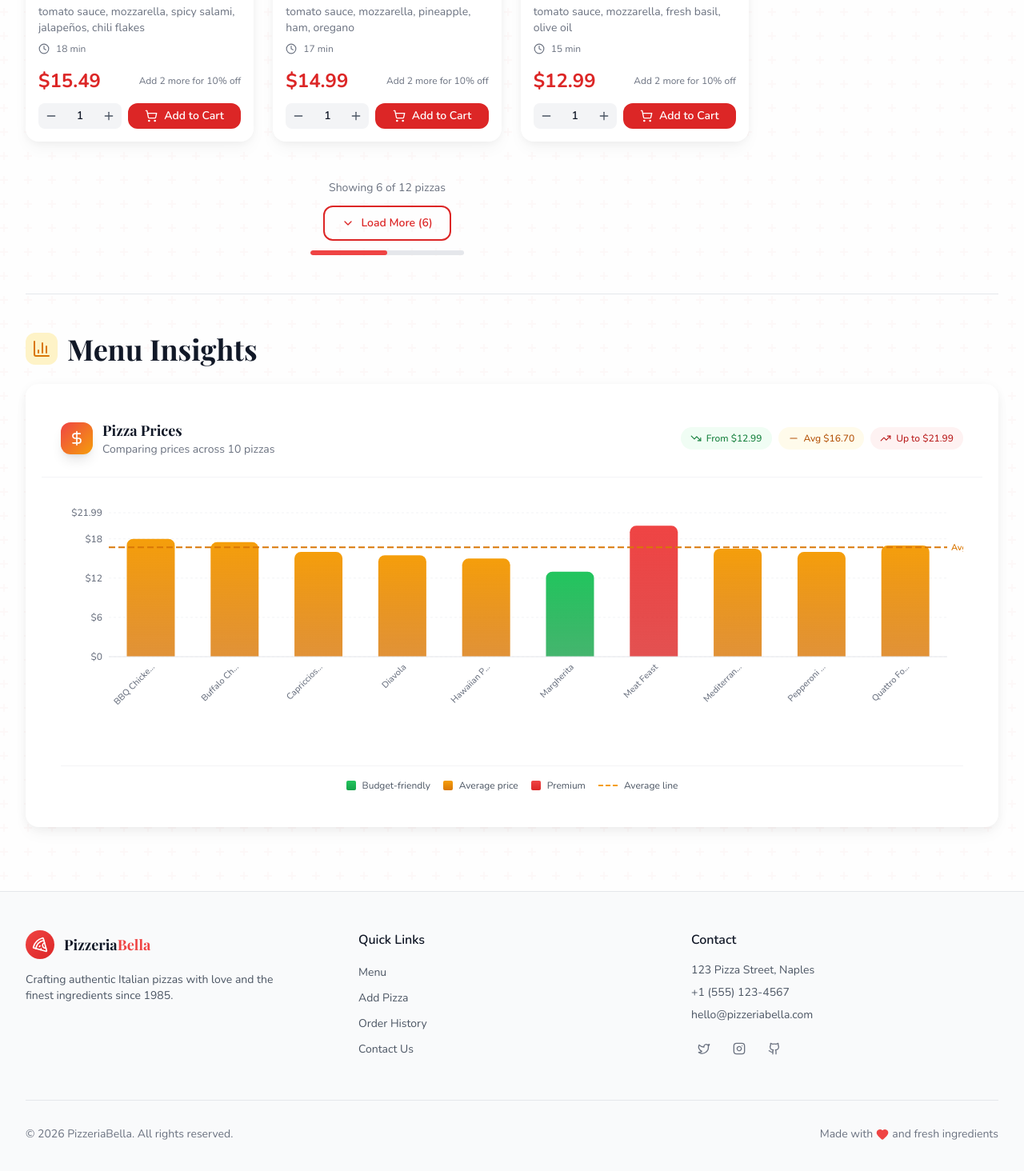
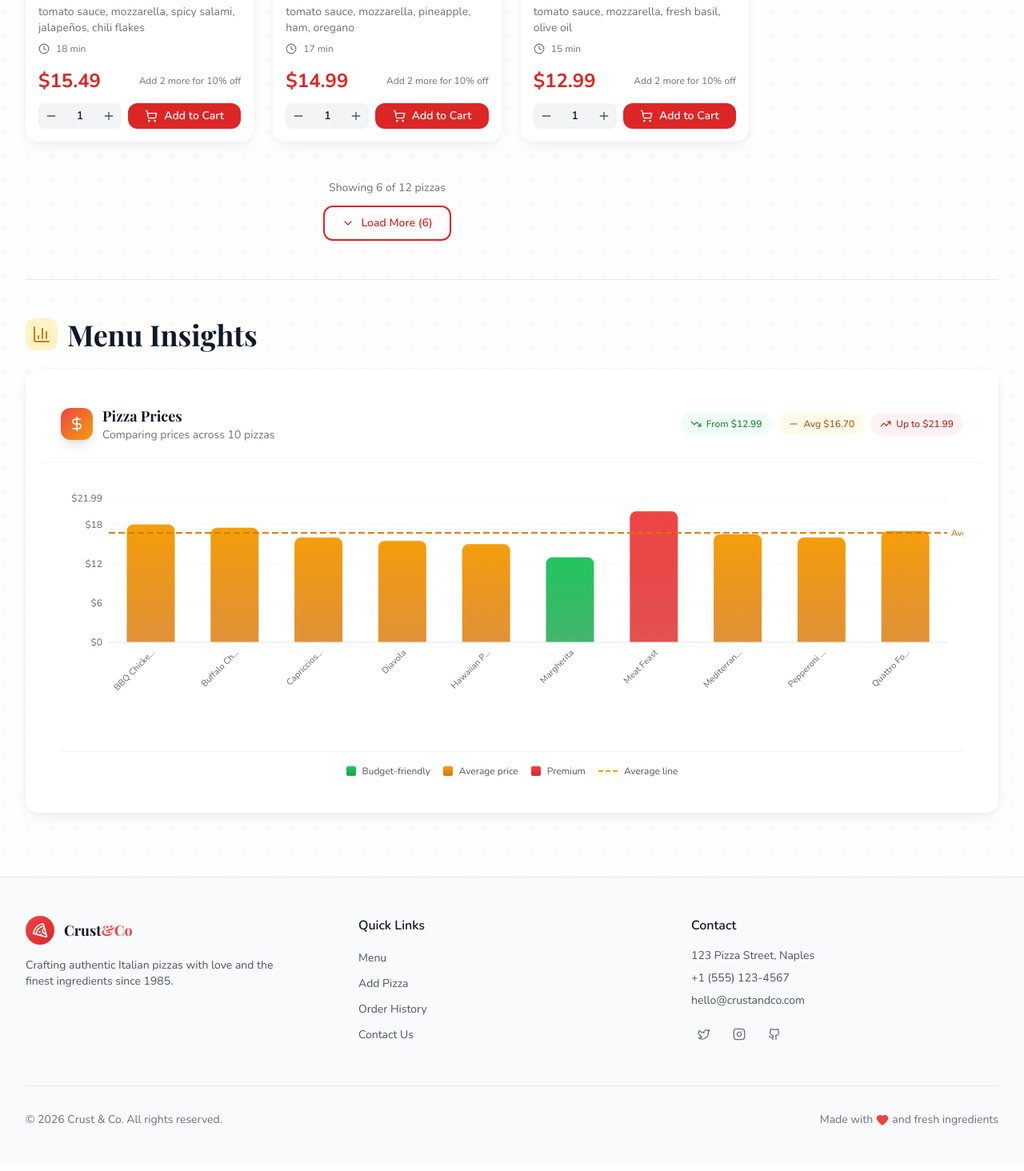
Before and after one commit to gauravsharma2526/pizza-app, a React (Vite) app: page /menu in a window 1280 px wide. Shown: the part 1220-2684 px from the top of the page at 80% size. Built offline with nearby package versions, Linux system fonts and the light colour scheme.

Commit message:
Added menu page and filters

```diff
--- a/src/components/layout/Footer.tsx
+++ b/src/components/layout/Footer.tsx
@@ -16,7 +16,7 @@ export const Footer: React.FC = () => {
                 <Pizza className="w-5 h-5 text-white" />
               </div>
               <span className="font-display text-lg font-bold text-gray-900 dark:text-white">
-                Pizzeria<span className="text-primary-500">Bella</span>
+                Crust<span className="text-primary-500">&Co</span>
               </span>
             </div>
             <p className="text-sm text-gray-600 dark:text-gray-400 max-w-xs">
@@ -47,7 +47,7 @@ export const Footer: React.FC = () => {
             <ul className="space-y-2 text-sm text-gray-600 dark:text-gray-400">
               <li>123 Pizza Street, Naples</li>
               <li>+1 (555) 123-4567</li>
-              <li>hello@pizzeriabella.com</li>
+              <li>hello@crustandco.com</li>
             </ul>
             <div className="flex items-center gap-3 mt-4">
               <a
@@ -74,7 +74,7 @@ export const Footer: React.FC = () => {
 
         <div className="mt-12 pt-8 border-t border-gray-200 dark:border-gray-800 flex flex-col md:flex-row items-center justify-between gap-4">
           <p className="text-sm text-gray-500 dark:text-gray-400">
-            © {new Date().getFullYear()} PizzeriaBella. All rights reserved.
+            © {new Date().getFullYear()} Crust & Co. All rights reserved.
           </p>
           <p className="text-sm text-gray-500 dark:text-gray-400 flex items-center gap-1">
             Made with <Heart className="w-4 h-4 text-primary-500 fill-primary-500" /> and fresh
--- a/src/components/layout/Header.tsx
+++ b/src/components/layout/Header.tsx
@@ -47,12 +47,12 @@ export const Header: React.FC = () => {
               <span className="hidden sm:inline">🎉 Special Offer: </span>
               Order 3+ of same pizza, get <span className="font-bold">10% OFF!</span>
             </span>
-            <a
-              href="#menu"
+            <Link
+              to="/menu"
               className="hidden sm:inline-flex items-center gap-1 ml-2 font-semibold hover:underline"
             >
               Order Now <ChevronRight className="w-4 h-4" />
-            </a>
+            </Link>
             <button
               onClick={() => setShowPromoBanner(false)}
               className="absolute right-4 top-1/2 -translate-y-1/2 p-1 hover:bg-white/10 rounded-full transition-colors"
--- a/src/components/pizza/PizzaGrid.tsx
+++ b/src/components/pizza/PizzaGrid.tsx
@@ -72,15 +72,6 @@ export const PizzaGrid: React.FC<PizzaGridProps> = ({
     }, 300);
   }, [isLoading, itemsPerLoad, allPizzas.length]);
 
-  // Handle show all
-  const handleShowAll = () => {
-    setIsLoading(true);
-    setTimeout(() => {
-      setVisibleCount(allPizzas.length);
-      setIsLoading(false);
-    }, 300);
-  };
-
   // Infinite scroll hook
   const { sentinelRef } = useInfiniteScroll({
     hasMore,
@@ -128,7 +119,6 @@ export const PizzaGrid: React.FC<PizzaGridProps> = ({
             Showing {visibleCount} of {allPizzas.length} pizzas
           </p>
 
-          <div className="flex gap-3">
           <Button
             variant="outline"
             onClick={handleLoadMore}
@@ -147,21 +137,6 @@ export const PizzaGrid: React.FC<PizzaGridProps> = ({
               </>
             )}
           </Button>
-
-            {remainingCount > itemsPerLoad && (
-              <Button variant="ghost" onClick={handleShowAll} disabled={isLoading}>
-                Show All ({allPizzas.length})
-              </Button>
-            )}
-          </div>
-
-          {/* Progress indicator */}
-          <div className="w-48 h-1.5 bg-gray-200 dark:bg-gray-700 rounded-full overflow-hidden">
-            <div
-              className="h-full bg-primary-500 rounded-full transition-all duration-300"
-              style={{ width: `${(visibleCount / allPizzas.length) * 100}%` }}
-            />
-          </div>
         </div>
       )}
 
--- a/src/pages/Home.tsx
+++ b/src/pages/Home.tsx
@@ -282,7 +282,9 @@ export const Home: React.FC = () => {
                   <h3 className="font-display text-lg font-bold text-gray-900 dark:text-white">
                     {category.name}
                   </h3>
-                  <p className="text-sm text-gray-500 dark:text-gray-400">{category.count} options</p>
+                  <p className="text-sm text-gray-500 dark:text-gray-400">
+                    {category.count} options
+                  </p>
                 </div>
               </Link>
             ))}
--- a/src/pages/Menu.tsx
+++ b/src/pages/Menu.tsx
@@ -4,7 +4,7 @@ import { useAppSelector } from '../store/hooks';
 import { selectFilteredPizzas } from '../store/selectors';
 import { PizzaFilters, PizzaGrid } from '../components/pizza';
 import { PriceChart, OrderDistributionChart } from '../components/charts';
-import { OrderSummary, OrderHistory } from '../components/order';
+import { OrderSummary } from '../components/order';
 
 /**
  * Menu page with pizza grid, filters, and order sidebar
@@ -49,17 +49,14 @@ export const Menu: React.FC = () => {
               <PizzaGrid />
             </div>
 
-            {/* Sidebar - Order Summary only (sticky) */}
+            {/* Sidebar - Order Summary (sticky) */}
             <div className="xl:col-span-1">
               <div className="sticky top-24 space-y-6">
-                {/* Order Summary - Most important, always visible */}
+                {/* Order Summary - Quick cart reference */}
                 <OrderSummary />
 
-                {/* Order Distribution - only show when cart has items */}
+                {/* Order Distribution - shows current cart distribution */}
                 <OrderDistributionChart />
-
-                {/* Order History - compact */}
-                <OrderHistory />
               </div>
             </div>
           </div>
```
Lines whose indentation alone changed are shown as unchanged.
